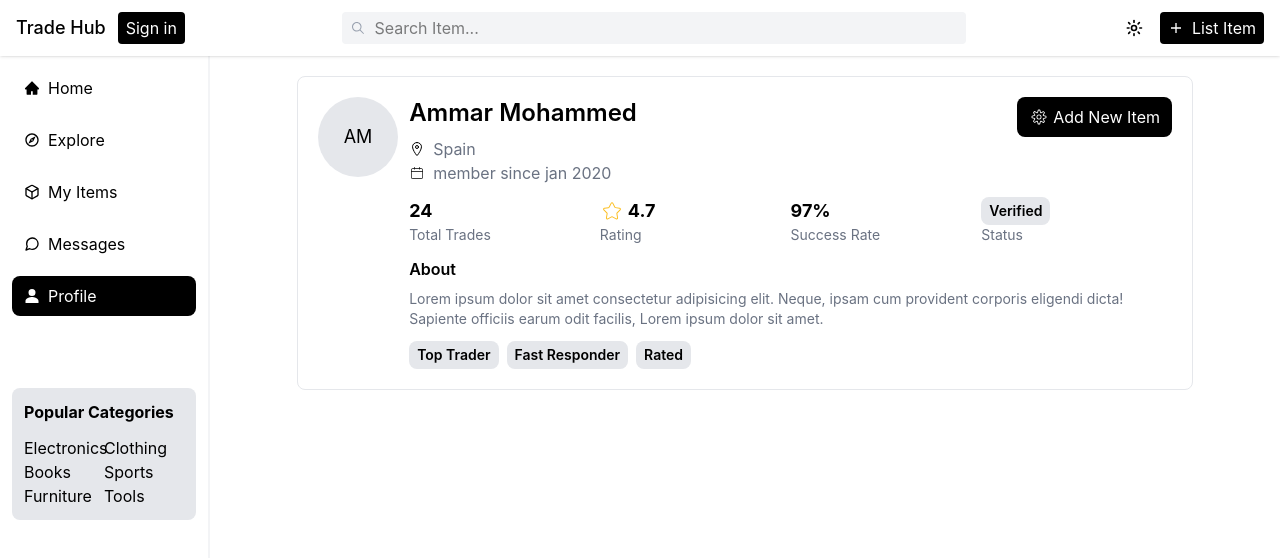
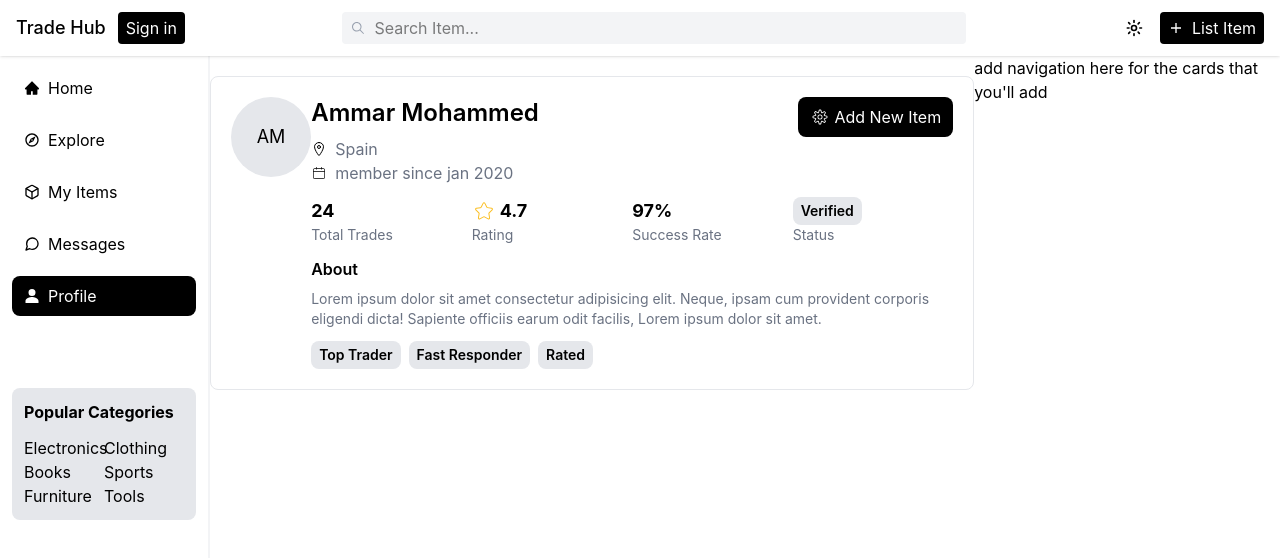
Before and after one commit to ammarmohammed6783-del/Swapify, a React (Vite) app: page /profile in a window 1280 px wide. Shown: the top 558 px of the page. Built offline with nearby package versions, Linux system fonts and the light colour scheme.

Commit message:
added warnning for making the navigation cards

```diff
--- a/src/pages/Profile.tsx
+++ b/src/pages/Profile.tsx
@@ -70,6 +70,7 @@ const Profile = () => {
                         </div>
                     </div>
                 </div>
+                <p>add navigation here for the cards that you'll add</p>
             </div>
         </div>
     )
```
